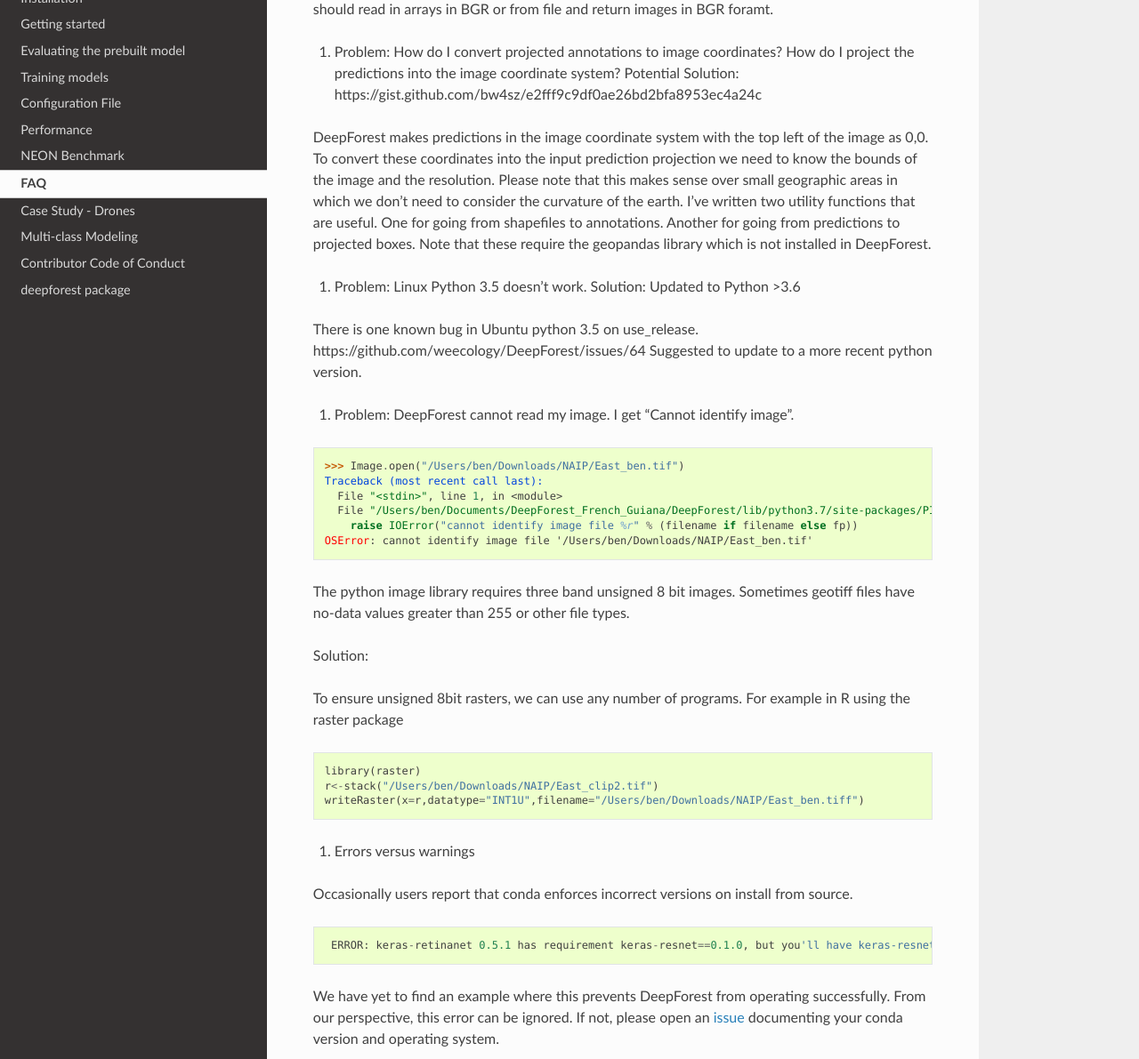
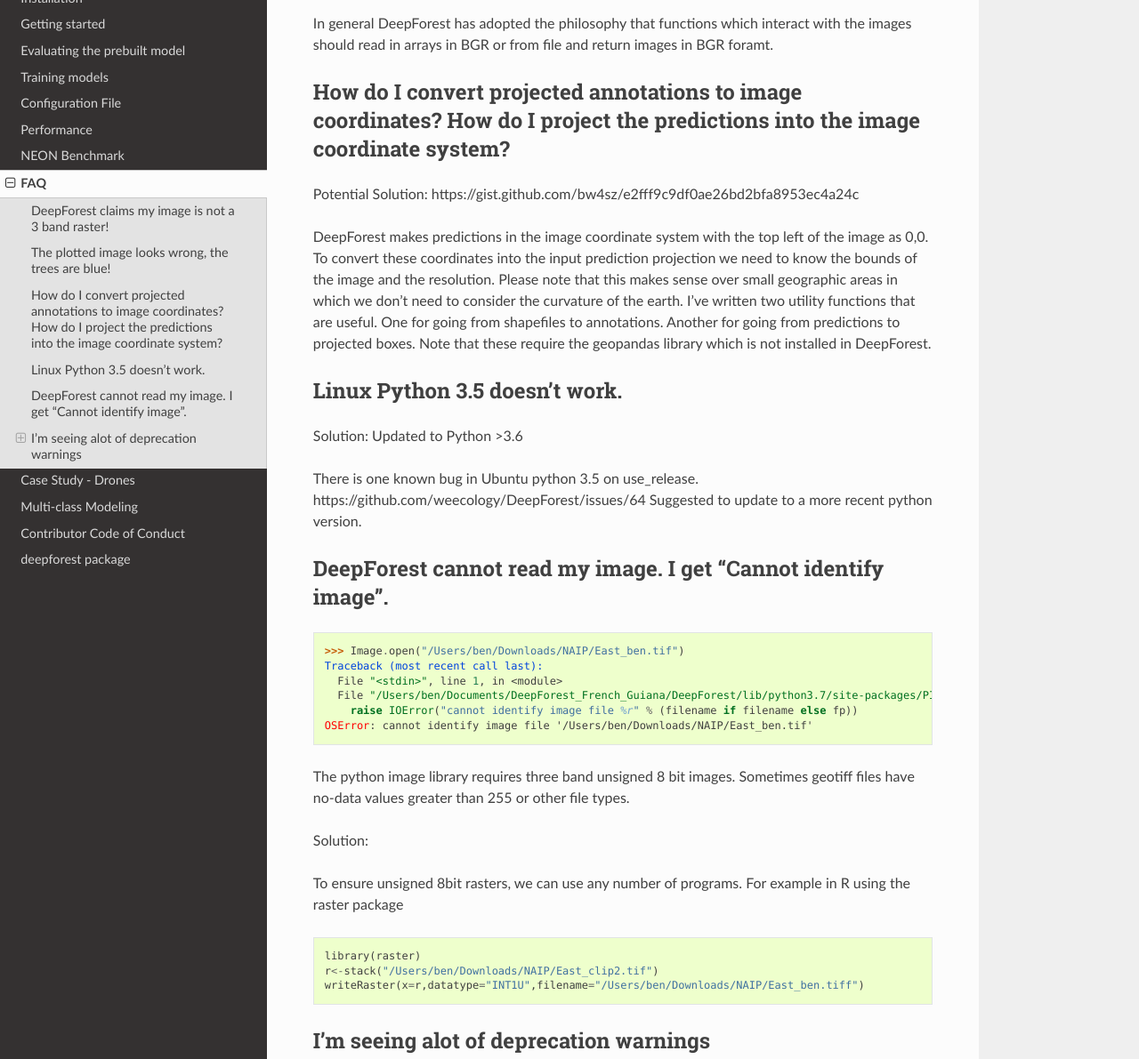
Before and after one commit to weecology/DeepForest, a Sphinx documentation site: the page built from docs/FAQ.md, in a window 1280 px wide and 1400 px high, scrolled down 1215 px, cut to the strip 209-1400 px from the top of the window. Shown: the whole strip at 89% size. Built offline with Sphinx 7.4.7 and the Read the Docs theme 2.0.0, drawn with Linux system fonts in a browser that asks for light colours; pages that are not in the unit, such as notebooks, are missing from menus; some of the changed text lies outside the part shown.

````diff
--- a/docs/FAQ.md
+++ b/docs/FAQ.md
@@ -1,6 +1,7 @@
 # FAQ
 
-1. Problem: DeepForest claims my image is not a 3 band raster!
+## DeepForest claims my image is not a 3 band raster!
+
 Potential Solution: Check for an alpha channel when saving as a jpg.
 
 ```
@@ -39,19 +39,19 @@
 
 In general DeepForest has adopted the philosophy that functions which interact with the images should read in arrays in BGR or from file and return images in BGR foramt.
 
-3. Problem: How do I convert projected annotations to image coordinates? How do I project the predictions into the image coordinate system?
+## How do I convert projected annotations to image coordinates? How do I project the predictions into the image coordinate system?
 Potential Solution: https://gist.github.com/bw4sz/e2fff9c9df0ae26bd2bfa8953ec4a24c
 
 DeepForest makes predictions in the image coordinate system with the top left of the image as 0,0. To convert these coordinates into the input prediction projection we need to know the bounds of the image and the resolution. Please note that this makes sense over small geographic areas in which we don't need to consider the curvature of the earth. I've written two utility functions that are useful. One for going from shapefiles to annotations. Another for going from predictions to projected boxes. Note that these require the geopandas library which is not installed in DeepForest.
 
-4. Problem: Linux Python 3.5 doesn't work.
+## Linux Python 3.5 doesn't work.
 Solution: Updated to Python >3.6
 
 There is one known bug in Ubuntu python 3.5 on use_release.
 https://github.com/weecology/DeepForest/issues/64
 Suggested to update to a more recent python version.
 
-5. Problem: DeepForest cannot read my image. I get "Cannot identify image".
+## DeepForest cannot read my image. I get "Cannot identify image".
 
 ```
 >>> Image.open("/Users/ben/Downloads/NAIP/East_ben.tif")
@@ -74,7 +74,7 @@
 writeRaster(x=r,datatype="INT1U",filename="/Users/ben/Downloads/NAIP/East_ben.tiff")
 ```
 
-6. Errors versus warnings
+## I'm seeing alot of deprecation warnings
 
 Occasionally users report that conda enforces incorrect versions on install from source.
 
@@ -83,7 +83,7 @@
 ```
 We have yet to find an example where this prevents DeepForest from operating successfully. From our perspective, this error can be ignored. If not, please open an [issue](https://github.com/weecology/DeepForest/issues) documenting your conda version and operating system.
 
-* Tensorflow deprectation warnings
+### Tensorflow deprectation warnings
 
 ```
 >>> from deepforest import deepforest
````
Also changed, not shown: other parts of docs/FAQ.md (+1 -2 lines), 4 other files.
